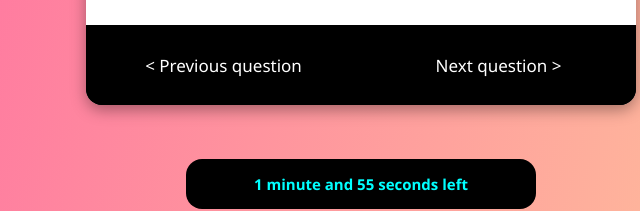
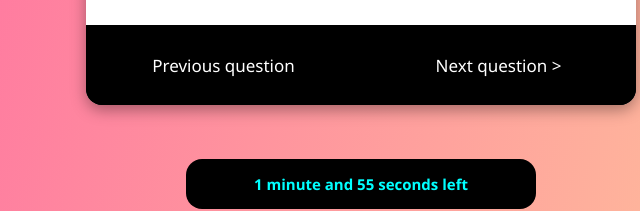
Before and after one commit to AksharDesai/JS_intermediate_Prac_Projects, a plain HTML site: page 2_quiz/index.html in a window 1280 px wide. Shown: the part 495-706 px from the top of the page, 279-919 px from the left. Drawn offline with Linux system fonts and the light colour scheme.

Commit message:
did minor changes in quiz

```diff
--- a/2_quiz/index.html
+++ b/2_quiz/index.html
@@ -27,7 +27,7 @@
 
             </div>
             <div class="quiz-bottom">
-                <button id="prevBtn"> < Previous question </button>
+                <button id="prevBtn"> Previous question </button>
                 <button id="nextBtn">Next question ></button>
             </div>
         </div>
```
